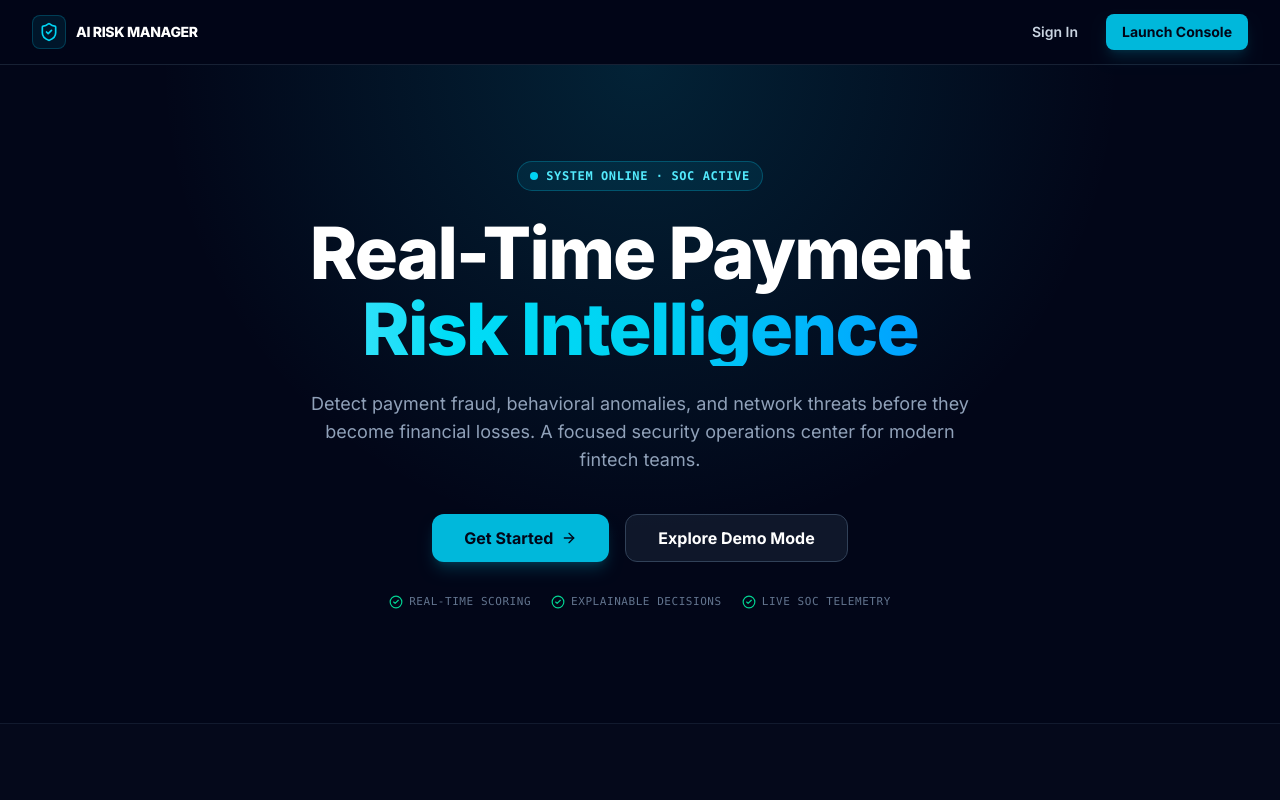
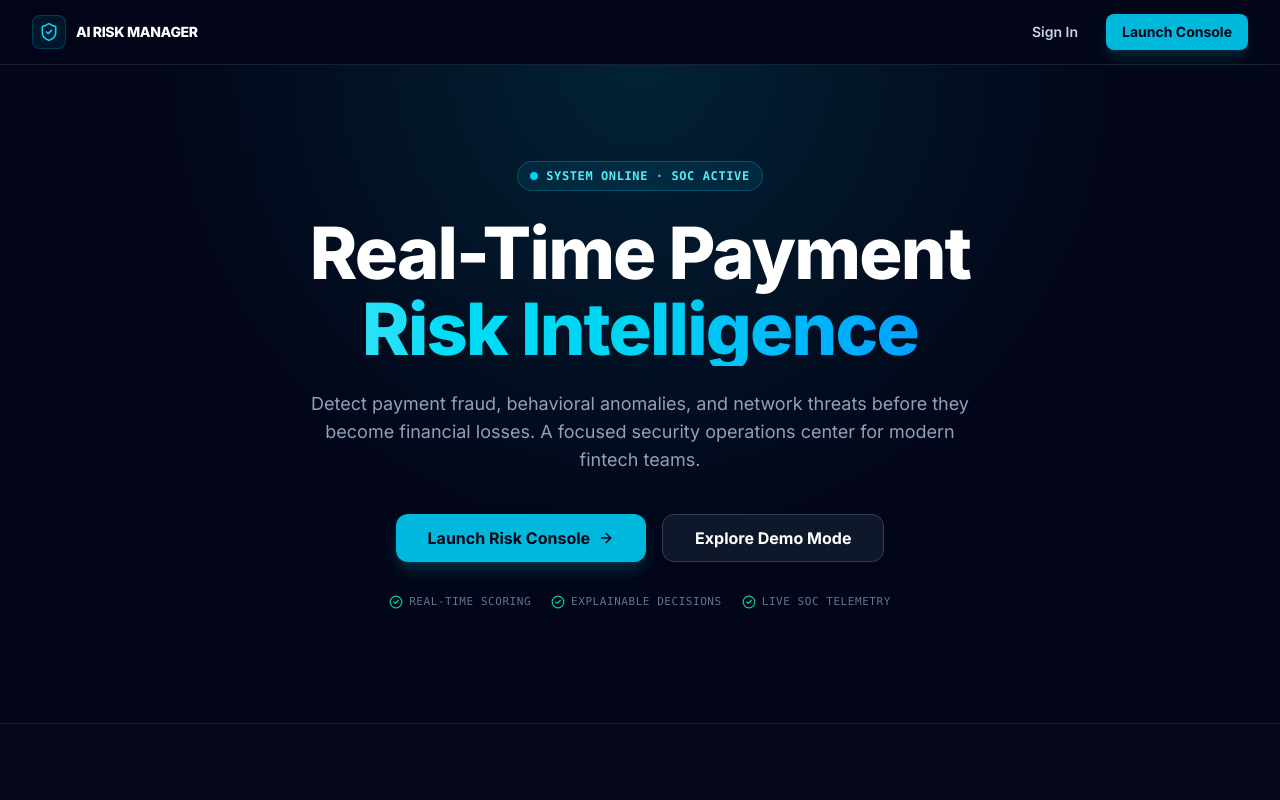
Before and after one commit to Harshit-23-create/AI_RISK_MANAGER, a React (Vite) app in the folder frontend/: page / in a window 1280 px wide. Shown: the top 800 px of the page. Built offline with nearby package versions, Linux system fonts and the light colour scheme; no server answers.

Commit message:
fix: remove auth redirect for login route to allow direct access to login page

```diff
--- a/frontend/src/App.tsx
+++ b/frontend/src/App.tsx
@@ -25,7 +25,7 @@ export default function App() {
       <Route path="/" element={<Landing />} />
       <Route
         path="/login"
-        element={isAuthenticated ? <Navigate to="/dashboard" replace /> : <Login />}
+        element={<Login />}
       />
 
       {/* Protected Routes wrapped in Layout */}
--- a/frontend/src/pages/Landing.tsx
+++ b/frontend/src/pages/Landing.tsx
@@ -66,10 +66,10 @@ export default function Landing() {
               Sign In
             </Link>
             <Link
-              to={isAuthenticated ? "/dashboard" : "/login"}
+              to="/login"
               className="inline-flex min-h-9 items-center justify-center rounded-lg bg-cyan-500 px-3 text-xs font-bold text-slate-950 shadow-lg shadow-cyan-500/15 transition hover:bg-cyan-400 sm:px-4 sm:text-sm"
             >
-              {isAuthenticated ? "Go to Dashboard" : "Launch Console"}
+              Launch Console
             </Link>
           </div>
         </div>
@@ -104,17 +104,17 @@ export default function Landing() {
 
               <div className="mt-10 flex flex-col items-center justify-center gap-4 sm:flex-row">
                 <Link
-                  to={isAuthenticated ? "/dashboard" : "/login"}
+                  to="/login"
                   className="group relative inline-flex min-h-12 w-full items-center justify-center gap-2 overflow-hidden rounded-xl bg-cyan-500 px-8 text-sm font-bold text-slate-950 shadow-lg shadow-cyan-500/20 transition-all hover:bg-cyan-400 sm:w-auto sm:text-base"
                 >
                   <span className="relative z-10 flex items-center gap-2">
-                    {isAuthenticated ? "Launch Risk Console" : "Get Started"} <ArrowRight className="h-4 w-4 transition-transform group-hover:translate-x-1" />
+                    Launch Risk Console <ArrowRight className="h-4 w-4 transition-transform group-hover:translate-x-1" />
                   </span>
                   <div className="absolute inset-0 bg-gradient-to-r from-transparent via-white/20 to-transparent translate-x-[-100%] transition-transform duration-500 group-hover:translate-x-[100%]" />
                 </Link>
 
                 <Link
-                  to={isAuthenticated ? "/dashboard" : "/login"}
+                  to="/login"
                   className="inline-flex min-h-12 w-full items-center justify-center gap-2 rounded-xl border border-slate-700 bg-slate-800/50 px-8 text-sm font-bold text-white transition hover:bg-slate-800 sm:w-auto sm:text-base"
                 >
                   Explore Demo Mode
```
